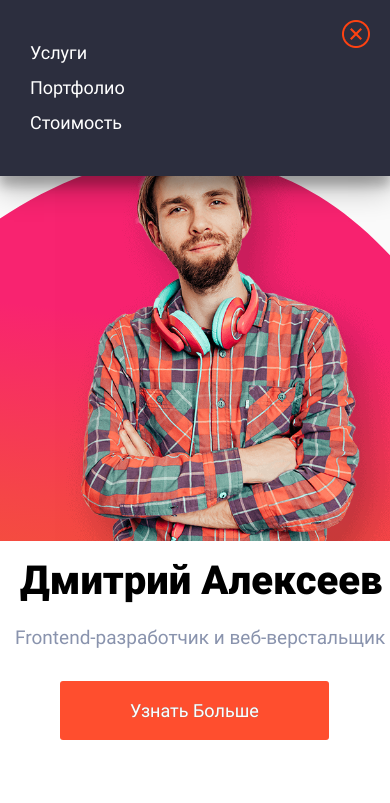
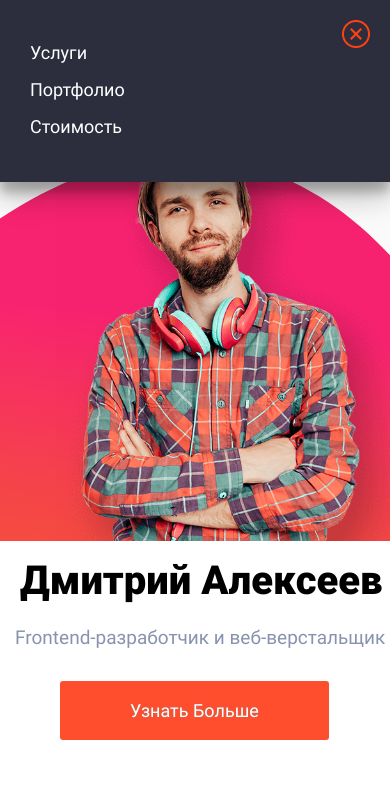
Before and after one commit to iAndyPC/project-layout, a plain HTML site: page index.html in a window 390 px wide. Both pictures are taken after a click on the button 43 px from the left and 50 px from the top of the page. Shown: the top 803 px of the page. Drawn offline with Linux system fonts and the light colour scheme.

Commit message:
correct mobile menu

```diff
--- a/css/style.css
+++ b/css/style.css
@@ -86,6 +86,16 @@ html, body {
 
 .header-left__menu-nav {
 
+}
+.header-left__menu-close {
+   display: none;
+   width: 28px;
+   height: 28px;
+   background: url(../img/close.png) 0 0 repeat;
+   position: absolute;
+   right: 20px;
+   top: 20px;
+   z-index: 100;
 }
 
 .menu-nav__menu-list {
@@ -1064,7 +1074,6 @@ html, body {
    .container {
       max-width: 92.18%;
    }
-   .mobile-off,
    .flying-symbol_fly-5 {
       display: none;
    }
@@ -1072,6 +1081,38 @@ html, body {
    .flying-symbol_fly-tablet {
       display: inline-block;
    }
+
+   .header-left__menu-nav_mobile {
+      display: none;
+      background: #2c2e3e;
+      position: absolute;
+      left: 0;
+      right: 0;
+      top: 0;
+      padding: 30px;
+      z-index: 9999;
+      box-shadow: 0 14px 28px rgba(0,0,0,0.25), 0 10px 10px rgba(0,0,0,0.22);
+   }
+   .header-left__menu-close {
+      display: block;
+   }
+   .menu-nav__menu-list_mobile {
+      margin: 0;
+      padding: 0;
+   }
+   .menu__item_mobile {
+      display: block;
+      list-style: none;
+      margin: 10px 0;
+      padding: 0;
+   }
+   .menu-item__link_mobile {
+      font-size: 18px;
+      color: rgb(255, 255, 255);
+      line-height: 1.4;
+      text-decoration: none;
+   }
+
    .header__tel-number {
       margin-right: 31px;
    }
--- a/index.html
+++ b/index.html
@@ -17,24 +17,15 @@
    <div class="container container_header">
       <div class="header__left">
          <button class="header-left__menu-btn"><i class="fas fa-bars"></i></button>
-         <nav class="header-left__menu-nav mobile-off">
-            <ul class="menu-nav__menu-list">
-               <li class="menu__item"><a class="menu-item__link section-transition" href="#what-i-do">Услуги</a></li>
-               <li class="menu__item"><a class="menu-item__link section-transition" href="#my-works">Портфолио</a></li>
-               <li class="menu__item"><a class="menu-item__link section-transition" href="#promo">Стоимость</a></li>
-            </ul>
-         </nav>
-
-         <!-- mobile menu -->
-         <div class="mobile-menu">
-            <div class="mobile-menu__popup">
-               <a class="mobile-menu__close" href="#"></a>
-               <ul class="mobile-menu__menu-list">
-                  <li class="mobile-menu__item"><a class="mobile-menu-item__link section-transition" href="#what-i-do">Услуги</a></li>
-                  <li class="mobile-menu__item"><a class="mobile-menu-item__link section-transition" href="#my-works">Портфолио</a></li>
-                  <li class="mobile-menu__item"><a class="mobile-menu-item__link section-transition" href="#promo">Стоимость</a></li>
+         <div class="menu">
+            <nav class="header-left__menu-nav header-left__menu-nav_mobile">
+               <a class="header-left__menu-close" href="#"></a>
+               <ul class="menu-nav__menu-list menu-nav__menu-list_mobile">
+                  <li class="menu__item menu__item_mobile"><a class="menu-item__link menu-item__link_mobile section-transition" href="#what-i-do">Услуги</a></li>
+                  <li class="menu__item menu__item_mobile"><a class="menu-item__link menu-item__link_mobile section-transition" href="#my-works">Портфолио</a></li>
+                  <li class="menu__item menu__item_mobile"><a class="menu-item__link menu-item__link_mobile section-transition" href="#promo">Стоимость</a></li>
                </ul>
-            </div>
+            </nav>
          </div>
       </div>
 
--- a/js/script.js
+++ b/js/script.js
@@ -4,8 +4,8 @@ $(document).ready(function(){
 
    //Mobile menu
    $(function() {
-      var $menu_popup = $('.mobile-menu__popup');
-      $(".header-left__menu-btn, .mobile-menu__close, .mobile-menu-item__link").click(function(){
+      var $menu_popup = $('.header-left__menu-nav_mobile');
+      $(".header-left__menu-btn, .header-left__menu-close, .menu-item__link_mobile").click(function(){
          $menu_popup.slideToggle(300, function(){
             if ($menu_popup.is(':hidden')) {
                $('body').removeClass('body_pointer');
@@ -16,7 +16,7 @@ $(document).ready(function(){
          return false;
       });
       $(document).on('click', function(e){
-         if (!$(e.target).closest('.mobile-menu').length){
+         if (!$(e.target).closest('.menu').length){
             $('body').removeClass('body_pointer');
             $menu_popup.slideUp(300);
          }
```
